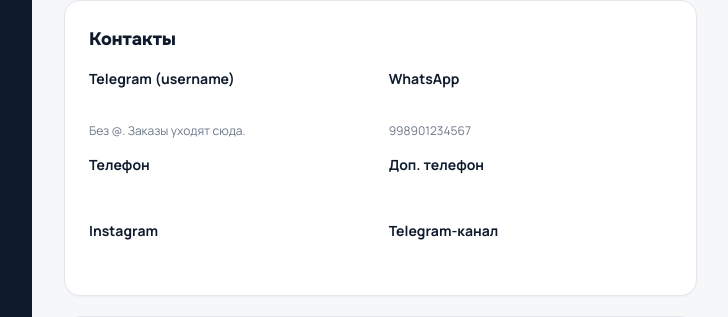
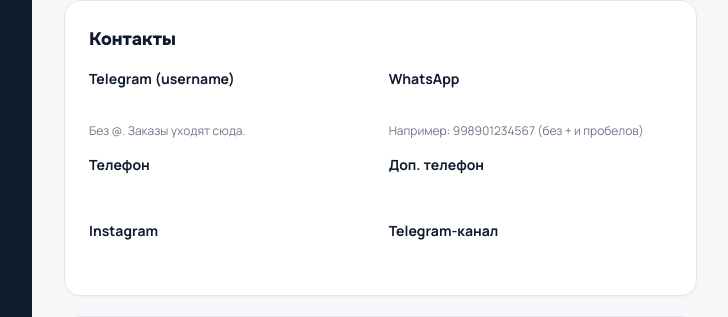
Before and after one commit to ali-middleweightchamp/shop-template, a Django app: template templates/panel/settings.html in a window 1280 px wide. Shown: the part 805-1122 px from the top of the page, without its empty margins (224-952 px from the left). Run offline with Django 5.2, Linux system fonts and the light colour scheme; the template is opened without the code that fills it: most values are stand-ins (such as "Sample title", 1, 10 or a date in 2020); grey boxes marked "Sample" are stand-in pictures; form fields are guessed from the names that the template uses; style sheets or scripts are compiled from the project's sources; some libraries are stand-ins or nearby versions.

Commit message:
Настройки: подсказка WhatsApp как пример формата
Co-Authored-By: Claude Opus 4.8 <noreply@anthropic.com>

```diff
--- a/templates/panel/settings.html
+++ b/templates/panel/settings.html
@@ -78,7 +78,7 @@
         <h2 class="mb-4 font-display text-lg font-extrabold text-ink">{% trans "Контакты" %}</h2>
         <div class="grid gap-4 sm:grid-cols-2">
           <div><label class="plabel">Telegram (username)</label>{{ form.telegram_username }}<div class="phint">{% trans "Без @. Заказы уходят сюда." %}</div></div>
-          <div><label class="plabel">WhatsApp</label>{{ form.whatsapp_phone }}<div class="phint">998901234567</div></div>
+          <div><label class="plabel">WhatsApp</label>{{ form.whatsapp_phone }}<div class="phint">{% trans "Например" %}: 998901234567 ({% trans "без + и пробелов" %})</div></div>
           <div><label class="plabel">{% trans "Телефон" %}</label>{{ form.phone }}</div>
           <div><label class="plabel">{% trans "Доп. телефон" %}</label>{{ form.phone_secondary }}</div>
           <div><label class="plabel">Instagram</label>{{ form.instagram_url }}</div>
```
